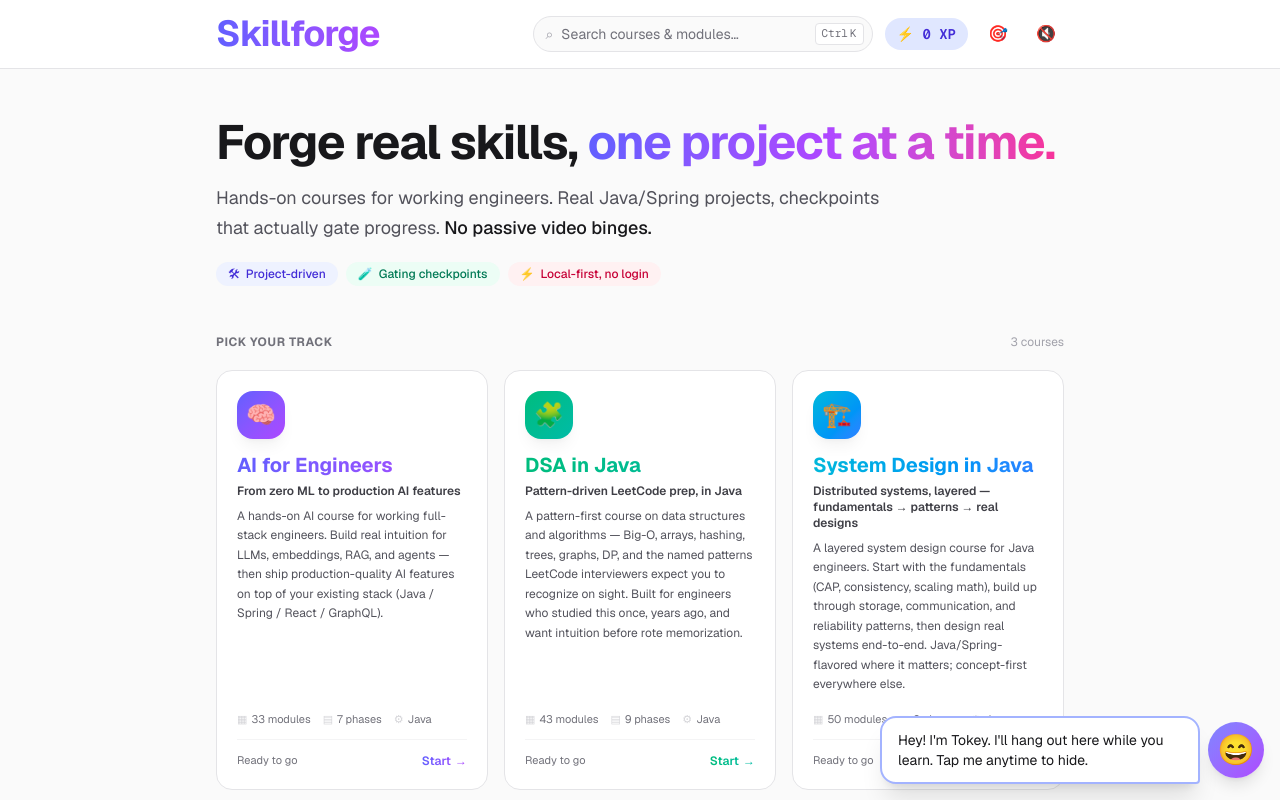
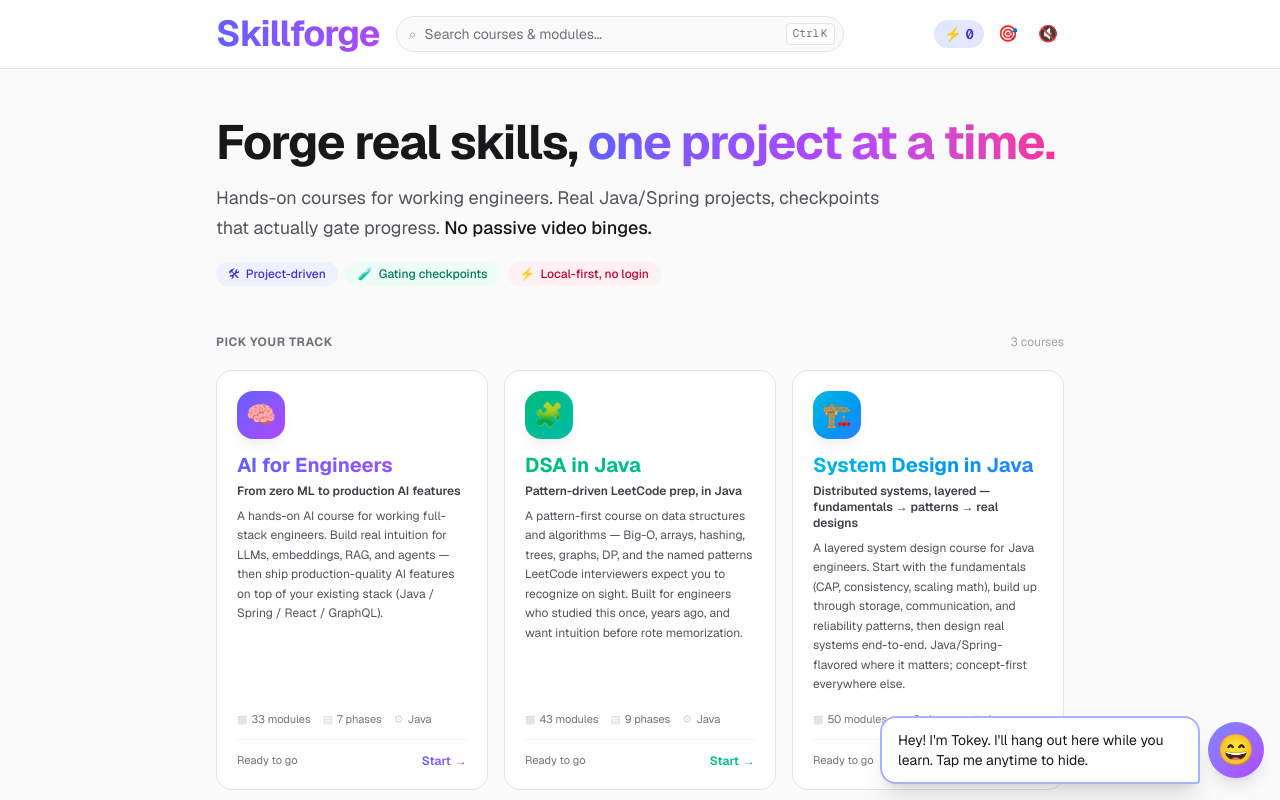
Before and after one commit to aditya-shah73/skillforge, a Next.js app: page / in a window 1280 px wide. Shown: the top 800 px of the page. Built offline with nearby package versions, Linux system fonts and the light colour scheme.

Commit message:
bug fixes

```diff
--- a/app/globals.css
+++ b/app/globals.css
@@ -134,6 +134,15 @@ body {
   line-height: 1.7;
 }
 
+/* Italic glyphs (especially h, l, b, k) extend past their advance width and
+   can visually merge with the next roman character — making "<em>both</em> the"
+   look like "boththe". `margin-inline-end` guarantees a visible gap on the
+   trailing side without shifting the leading edge. Applied site-wide (not
+   scoped to .prose-custom) so callouts and bare <p> blocks both get it. */
+em {
+  margin-inline-end: 0.15em;
+}
+
 .prose-custom code {
   background-color: #f4f4f5; /* zinc-100 */
   padding: 0.15rem 0.35rem;
--- a/app/layout.tsx
+++ b/app/layout.tsx
@@ -42,14 +42,17 @@ export default function RootLayout({
             <CommandPalette />
             <KeyboardHelp />
             <header className="border-b border-slate-200 dark:border-slate-800 bg-white dark:bg-slate-900 sticky top-0 z-10">
-              <nav className="max-w-4xl mx-auto px-6 py-4 flex items-center justify-between">
-                <Link href="/" className="font-bold text-3xl sm:text-4xl tracking-tight leading-none">
+              <nav className="max-w-4xl mx-auto px-6 py-4 flex items-center gap-4">
+                <Link href="/" className="font-bold text-3xl sm:text-4xl tracking-tight leading-none shrink-0">
                   <span className="bg-gradient-to-r from-indigo-500 to-purple-500 bg-clip-text text-transparent">Skillforge</span>
                 </Link>
-                <div className="flex items-center gap-3">
+                {/* Search bar fills remaining space; stats stay compact on the right.
+                    `min-w-0` on the search wrapper lets the button shrink below its
+                    intrinsic content width so the row can never overflow. */}
+                <div className="flex-1 min-w-0 flex justify-end sm:justify-start">
                   <SearchButton />
-                  <HeaderStats />
                 </div>
+                <HeaderStats />
               </nav>
             </header>
             <main className="flex-1 max-w-4xl w-full mx-auto px-6 py-10">
--- a/components/HeaderStats.tsx
+++ b/components/HeaderStats.tsx
@@ -30,15 +30,30 @@ export default function HeaderStats() {
   }, [xp, mounted]);
 
   if (!mounted) {
-    return <div className="w-56 h-9" />;
+    return <div className="shrink-0 w-40 h-9" />;
   }
 
   return (
-    <div className="flex items-center gap-3 text-sm">
+    // `shrink-0` so the search bar can't squish the stats group.
+    // `flex-nowrap` so chips never wrap to a second line as XP/combo grow.
+    // Compact paddings and a single icon-only "combo" pill on small screens
+    // keep the row stable even at 4-digit XP.
+    <div className="shrink-0 flex flex-nowrap items-center gap-2 text-sm">
       {combo >= 2 && (
-        <div className="px-3 py-1.5 rounded-full bg-gradient-to-r from-orange-400 to-red-500 text-white font-bold flex items-center gap-1.5 animate-bounce">
-          🔥 {combo}x combo
-        </div>
+        <Tooltip
+          label={
+            <>
+              <span className="font-semibold text-orange-600 dark:text-orange-300">Combo ×{combo}</span>
+              <span className="block mt-1">
+                {combo} correct answers in a row. Multiplier kicks in at 3 (×1.5) and 5+ (×2). One wrong answer resets it.
+              </span>
+            </>
+          }
+        >
+          <div className="px-2.5 py-1 rounded-full bg-gradient-to-r from-orange-400 to-red-500 text-white font-bold flex items-center gap-1 animate-bounce tabular-nums">
+            🔥 <span className="font-mono">{combo}×</span>
+          </div>
+        </Tooltip>
       )}
       {streak > 0 && (
         <Tooltip
@@ -51,7 +66,7 @@ export default function HeaderStats() {
             </>
           }
         >
-          <div className="px-3 py-1.5 rounded-full bg-amber-100 dark:bg-amber-950 text-amber-800 dark:text-amber-200 font-semibold flex items-center gap-1.5">
+          <div className="px-2.5 py-1 rounded-full bg-amber-100 dark:bg-amber-950 text-amber-800 dark:text-amber-200 font-semibold flex items-center gap-1 tabular-nums">
             🔥 {streak}
           </div>
         </Tooltip>
@@ -66,8 +81,9 @@ export default function HeaderStats() {
           </>
         }
       >
-        <div className="px-3 py-1.5 rounded-full bg-indigo-100 dark:bg-indigo-950 text-indigo-700 dark:text-indigo-300 font-semibold font-mono flex items-center gap-1.5">
-          ⚡ {displayXp} XP
+        <div className="px-2.5 py-1 rounded-full bg-indigo-100 dark:bg-indigo-950 text-indigo-700 dark:text-indigo-300 font-semibold font-mono flex items-center gap-1 tabular-nums">
+          <span aria-hidden>⚡</span>
+          <span>{displayXp}</span>
         </div>
       </Tooltip>
       <Tooltip
@@ -88,7 +104,7 @@ export default function HeaderStats() {
           onClick={toggleHardcore}
           aria-label={hardcoreMode ? "Disable hardcore mode" : "Enable hardcore mode"}
           aria-pressed={hardcoreMode}
-          className={`w-9 h-9 rounded-full text-base flex items-center justify-center transition ${
+          className={`shrink-0 w-8 h-8 rounded-full text-base flex items-center justify-center transition ${
             hardcoreMode
               ? "bg-rose-100 dark:bg-rose-950/60 ring-1 ring-rose-300 dark:ring-rose-800"
               : "hover:bg-slate-200 dark:hover:bg-slate-800"
@@ -116,7 +132,7 @@ export default function HeaderStats() {
           onClick={toggleSound}
           aria-label={soundEnabled ? "Mute sound effects" : "Unmute sound effects"}
           aria-pressed={soundEnabled}
-          className="w-9 h-9 rounded-full text-base hover:bg-slate-200 dark:hover:bg-slate-800 flex items-center justify-center transition"
+          className="shrink-0 w-8 h-8 rounded-full text-base hover:bg-slate-200 dark:hover:bg-slate-800 flex items-center justify-center transition"
         >
           {soundEnabled ? "🔊" : "🔇"}
         </button>
--- a/components/SearchButton.tsx
+++ b/components/SearchButton.tsx
@@ -37,11 +37,11 @@ export default function SearchButton() {
       onClick={open}
       aria-label="Open search (command palette)"
       title="Search courses & modules"
-      className="print:hidden group inline-flex items-center gap-2 rounded-full border border-slate-200 dark:border-slate-700 bg-slate-50 dark:bg-slate-800/60 pl-3 pr-2 py-1.5 text-sm text-slate-500 dark:text-slate-400 hover:border-indigo-300 dark:hover:border-indigo-700 hover:text-slate-700 dark:hover:text-slate-200 transition sm:min-w-[340px] sm:justify-start"
+      className="print:hidden group inline-flex w-full sm:max-w-md min-w-0 items-center gap-2 rounded-full border border-slate-200 dark:border-slate-700 bg-slate-50 dark:bg-slate-800/60 pl-3 pr-2 py-1.5 text-sm text-slate-500 dark:text-slate-400 hover:border-indigo-300 dark:hover:border-indigo-700 hover:text-slate-700 dark:hover:text-slate-200 transition sm:justify-start"
     >
-      <span aria-hidden className="text-slate-400 group-hover:text-indigo-500 transition">⌕</span>
-      <span className="hidden sm:inline flex-1 text-left">Search courses & modules…</span>
-      <kbd className="hidden sm:inline-flex items-center gap-0.5 rounded border border-slate-200 dark:border-slate-700 bg-white dark:bg-slate-900 px-1.5 py-0.5 font-mono text-[11px] text-slate-500">
+      <span aria-hidden className="shrink-0 text-slate-400 group-hover:text-indigo-500 transition">⌕</span>
+      <span className="hidden sm:inline flex-1 min-w-0 text-left truncate">Search courses & modules…</span>
+      <kbd className="hidden sm:inline-flex shrink-0 items-center gap-0.5 rounded border border-slate-200 dark:border-slate-700 bg-white dark:bg-slate-900 px-1.5 py-0.5 font-mono text-[11px] text-slate-500">
         {modKey}
         <span>K</span>
       </kbd>
```
